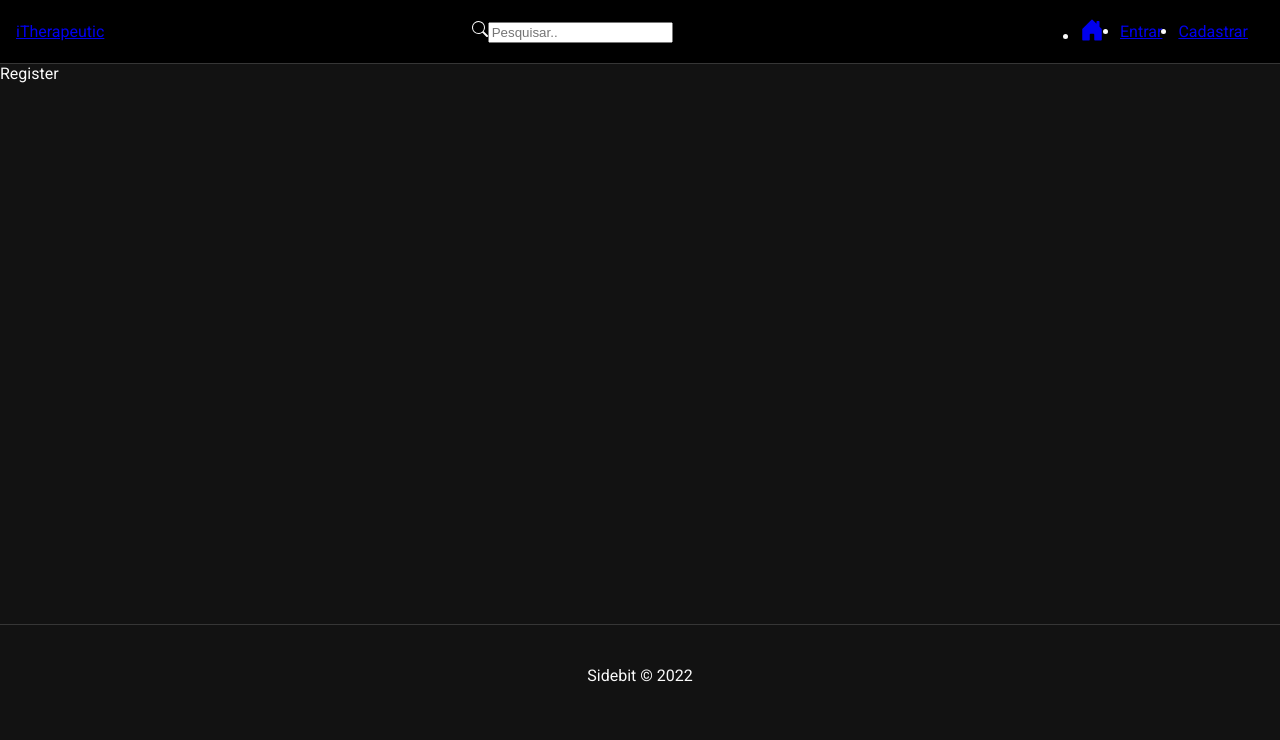
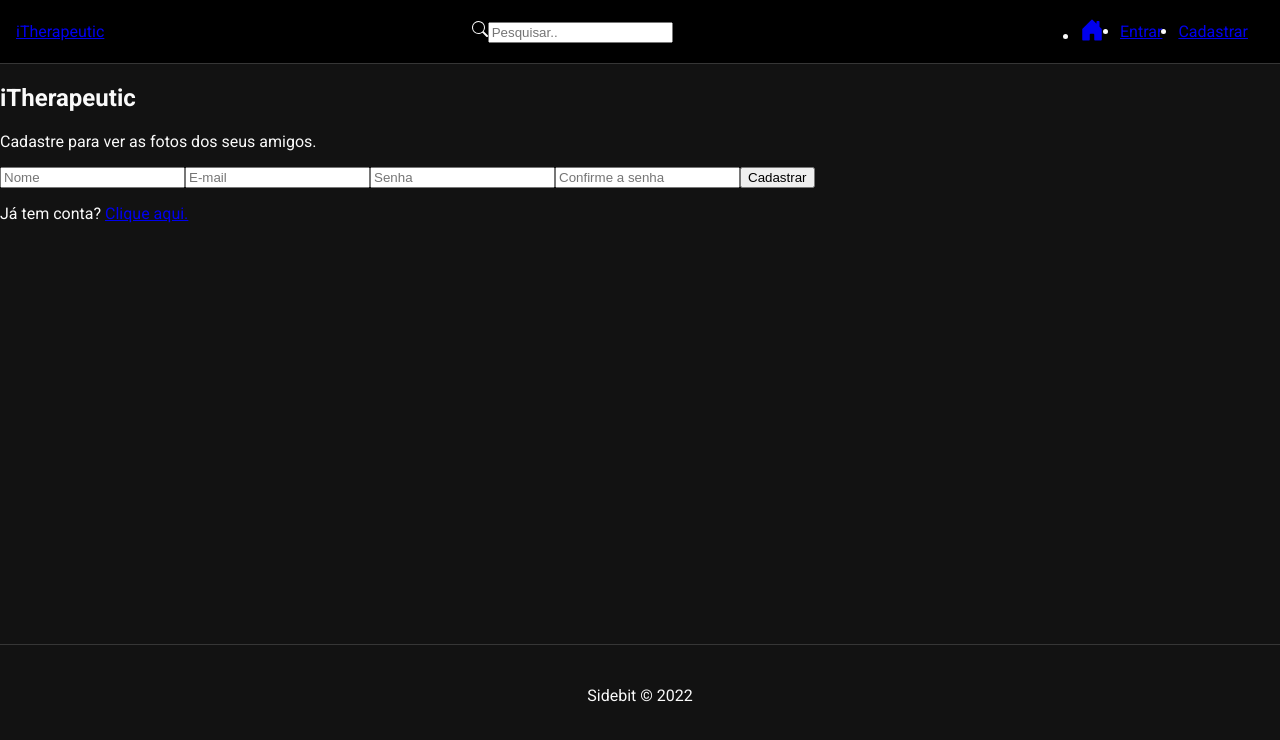
Before and after one commit to sidebit-dev/itherapeutic, a React (Create React App) app in the folder frontend/: page /register in a window 1280 px wide. Shown: the top 740 px of the page. Built offline with nearby package versions, Linux system fonts and the light colour scheme; the HTML template or start-up script is replaced by a standard one.

Commit message:
Criando formulario de cadastro

```diff
--- a/frontend/src/pages/Auth/Register.js
+++ b/frontend/src/pages/Auth/Register.js
@@ -1,9 +1,33 @@
 import "./Auth.css";
 
+// Components
+import {Link} from 'react-router-dom';
+
+// Hooks
+import { useState, useEffect } from "react";
+
 const Register = () => {
+
+  const handleSubmit = (e) => {
+    e.preventDefault();
+  };
+
   return (
-    <div>Register</div>
-  )
-}
+    <div>
+      <h2>iTherapeutic</h2>
+      <p className="subtitle">Cadastre para ver as fotos dos seus amigos.</p>
+      <form onSubmit={handleSubmit}>
+        <input type="text" placeholder="Nome" />
+        <input type="email" placeholder="E-mail" />
+        <input type="password" placeholder="Senha" />
+        <input type="password" placeholder="Confirme a senha" />
+        <input type="submit" value="Cadastrar" />
+      </form>
+      <p>
+        Já tem conta? <Link to={'/login'}>Clique aqui.</Link>
+      </p>
+    </div>
+  );
+};
 
-export default Register
+export default Register;
```
